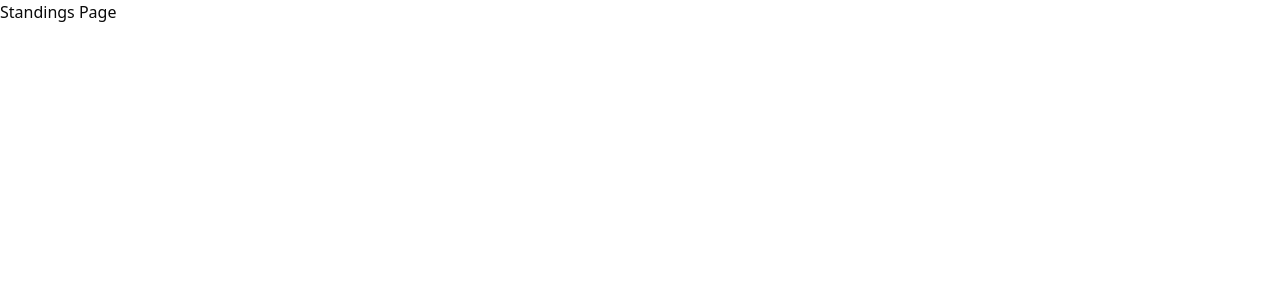
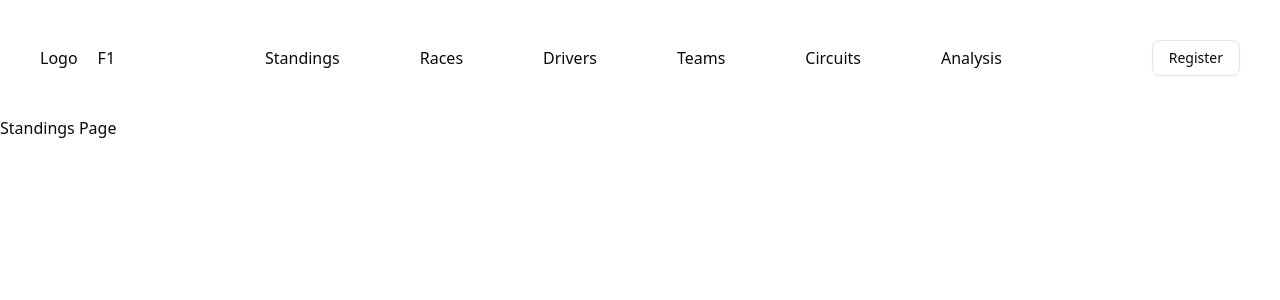
Before and after one commit to akshay-here/F1DataShift, a Next.js app in the folder frontend/: page /standings in a window 1280 px wide. Shown: the top 300 px of the page. Built offline with nearby package versions, Linux system fonts and the light colour scheme.

Commit message:
created homepage and added the current standings

```diff
--- /dev/null
+++ b/frontend/app/components/ConstructorStandings.jsx
@@ -0,0 +1,50 @@
+import React from 'react'
+import {
+    Table,
+    TableBody,
+    TableCaption,
+    TableCell,
+    TableHead,
+    TableHeader,
+    TableRow,
+} from "@/components/ui/table"
+
+async function ConstructorStandings() {
+
+    const res = await fetch("http://localhost:8000/standings/constructors/2025")
+    const data = await res.json()
+    // console.log(data)
+
+    return (
+        <div>
+
+            <h1>Constructor Standings</h1>
+
+            <Table className="w-fit border">
+                <TableCaption>Constructor Standings</TableCaption>
+                <TableHeader>
+                    <TableRow>
+                        <TableHead>Position</TableHead>
+                        <TableHead>Constructor</TableHead>
+                        <TableHead>Wins</TableHead>
+                        <TableHead>Points</TableHead>
+                    </TableRow>
+                </TableHeader>
+
+                <TableBody>
+                    {data.map((constructor => (
+                        <TableRow key={constructor.Constructor.constructorId}>
+                            <TableCell>{constructor.position}</TableCell>
+                            <TableCell>{constructor.Constructor.name}</TableCell>
+                            <TableCell>{constructor.wins}</TableCell>
+                            <TableCell>{constructor.points}</TableCell>
+                        </TableRow>
+                    )))}
+                </TableBody>
+            </Table>
+
+        </div>
+    )
+}
+
+export default ConstructorStandings
--- /dev/null
+++ b/frontend/app/components/DriverStandings.jsx
@@ -0,0 +1,52 @@
+import React from 'react'
+import {
+    Table,
+    TableBody,
+    TableCaption,
+    TableCell,
+    TableHead,
+    TableHeader,
+    TableRow,
+} from "@/components/ui/table"
+
+async function DriverStandings() {
+
+    const res = await fetch("http://localhost:8000/standings/drivers/2025")
+    const data = await res.json()
+    // console.log(data)
+
+    return (
+        <div>
+
+            <h1>Driver Standings</h1>
+
+            <Table className="w-fit border">
+                <TableCaption>Driver Standings</TableCaption>
+                <TableHeader>
+                    <TableRow>
+                        <TableHead>Position</TableHead>
+                        <TableHead>Driver</TableHead>
+                        <TableHead>Constructor</TableHead>
+                        <TableHead>Wins</TableHead>
+                        <TableHead>Points</TableHead>
+                    </TableRow>
+                </TableHeader>
+
+                <TableBody>
+                    {data.map((driver => (
+                        <TableRow key={driver.Driver.driverId}>
+                            <TableCell>{driver.position}</TableCell>
+                            <TableCell>{driver.Driver.givenName} {driver.Driver.familyName}</TableCell>
+                            <TableCell>{driver.Constructors[0]?.name}</TableCell>
+                            <TableCell>{driver.wins}</TableCell>
+                            <TableCell>{driver.points}</TableCell>
+                        </TableRow>
+                    )))}
+                </TableBody>
+            </Table>
+
+        </div>
+    )
+}
+
+export default DriverStandings
--- /dev/null
+++ b/frontend/app/components/Navbar.jsx
@@ -0,0 +1,31 @@
+"use client";
+
+import React from 'react'
+import Link from 'next/link';
+import { Button } from '@/components/ui/button';
+
+function Navbar() {
+  return (
+    <nav className='flex items-center justify-between p-10'>
+        <div className='flex items-center space-x-5'>
+            <Link href="/" className="hover:text-red-400">Logo</Link>
+            <Link href="/" className="hover:text-red-400">F1</Link>
+        </div>
+
+        <div className='flex items-center space-x-20'>
+            <Link href="/standings" className="hover:text-red-400">Standings</Link>
+            <Link href="/races" className="hover:text-red-400">Races</Link>
+            <Link href="/drivers" className="hover:text-red-400">Drivers</Link>
+            <Link href="/teams" className="hover:text-red-400">Teams</Link>
+            <Link href="/circuits" className="hover:text-red-400">Circuits</Link>
+            <Link href="/analysis" className="hover:text-red-400">Analysis</Link>
+        </div>
+
+        <div>
+            <Button variant="outline">Register</Button>
+        </div>
+    </nav>
+  )
+}
+
+export default Navbar
--- a/frontend/app/layout.jsx
+++ b/frontend/app/layout.jsx
@@ -1,27 +1,16 @@
-import { Geist, Geist_Mono } from "next/font/google";
 import "./globals.css";
-
-const geistSans = Geist({
-  variable: "--font-geist-sans",
-  subsets: ["latin"],
-});
-
-const geistMono = Geist_Mono({
-  variable: "--font-geist-mono",
-  subsets: ["latin"],
-});
+import Navbar from "./components/Navbar";
 
 export const metadata = {
-  title: "Create Next App",
+  title: "F1 App",
   description: "Generated by create next app",
 };
 
 export default function RootLayout({ children }) {
   return (
     <html lang="en">
-      <body
-        className={`${geistSans.variable} ${geistMono.variable} antialiased`}
-      >
+      <body>
+        <Navbar />
         {children}
       </body>
     </html>
--- a/frontend/app/page.jsx
+++ b/frontend/app/page.jsx
@@ -1,9 +1,16 @@
-// Home page
+import React from 'react'
+import DriverStandings from './components/DriverStandings'
+import ConstructorStandings from './components/ConstructorStandings'
 
-export default function Home() {
+function page() {
   return (
     <div>
-      <h1>Hello World</h1>
+      <div className='flex p-10 space-x-20'>
+        <DriverStandings />
+        <ConstructorStandings />
+      </div>
     </div>
-  );
+  )
 }
+
+export default page
--- a/frontend/app/standings/page.jsx
+++ b/frontend/app/standings/page.jsx
@@ -1,11 +1,13 @@
 import React from 'react'
+import DriverStandings from '../components/DriverStandings'
+import ConstructorStandings from '../components/ConstructorStandings'
 
 function Standings() {
-  return (
-    <div>
-        <h1>Standings Page</h1>
-    </div>
-  )
+    return (
+        <div>
+            Standings Page
+        </div>
+    )
 }
 
 export default Standings
--- /dev/null
+++ b/frontend/components/ui/button.jsx
@@ -0,0 +1,55 @@
+import * as React from "react"
+import { Slot } from "@radix-ui/react-slot"
+import { cva } from "class-variance-authority";
+
+import { cn } from "@/lib/utils"
+
+const buttonVariants = cva(
+  "inline-flex items-center justify-center gap-2 whitespace-nowrap rounded-md text-sm font-medium transition-all disabled:pointer-events-none disabled:opacity-50 [&_svg]:pointer-events-none [&_svg:not([class*='size-'])]:size-4 shrink-0 [&_svg]:shrink-0 outline-none focus-visible:border-ring focus-visible:ring-ring/50 focus-visible:ring-[3px] aria-invalid:ring-destructive/20 dark:aria-invalid:ring-destructive/40 aria-invalid:border-destructive",
+  {
+    variants: {
+      variant: {
+        default:
+          "bg-primary text-primary-foreground shadow-xs hover:bg-primary/90",
+        destructive:
+          "bg-destructive text-white shadow-xs hover:bg-destructive/90 focus-visible:ring-destructive/20 dark:focus-visible:ring-destructive/40 dark:bg-destructive/60",
+        outline:
+          "border bg-background shadow-xs hover:bg-accent hover:text-accent-foreground dark:bg-input/30 dark:border-input dark:hover:bg-input/50",
+        secondary:
+          "bg-secondary text-secondary-foreground shadow-xs hover:bg-secondary/80",
+        ghost:
+          "hover:bg-accent hover:text-accent-foreground dark:hover:bg-accent/50",
+        link: "text-primary underline-offset-4 hover:underline",
+      },
+      size: {
+        default: "h-9 px-4 py-2 has-[>svg]:px-3",
+        sm: "h-8 rounded-md gap-1.5 px-3 has-[>svg]:px-2.5",
+        lg: "h-10 rounded-md px-6 has-[>svg]:px-4",
+        icon: "size-9",
+      },
+    },
+    defaultVariants: {
+      variant: "default",
+      size: "default",
+    },
+  }
+)
+
+function Button({
+  className,
+  variant,
+  size,
+  asChild = false,
+  ...props
+}) {
+  const Comp = asChild ? Slot : "button"
+
+  return (
+    <Comp
+      data-slot="button"
+      className={cn(buttonVariants({ variant, size, className }))}
+      {...props} />
+  );
+}
+
+export { Button, buttonVariants }
--- /dev/null
+++ b/frontend/components/ui/table.jsx
@@ -0,0 +1,123 @@
+"use client"
+
+import * as React from "react"
+
+import { cn } from "@/lib/utils"
+
+function Table({
+  className,
+  ...props
+}) {
+  return (
+    <div data-slot="table-container" className="relative w-full overflow-x-auto">
+      <table
+        data-slot="table"
+        className={cn("w-full caption-bottom text-sm", className)}
+        {...props} />
+    </div>
+  );
+}
+
+function TableHeader({
+  className,
+  ...props
+}) {
+  return (
+    <thead
+      data-slot="table-header"
+      className={cn("[&_tr]:border-b", className)}
+      {...props} />
+  );
+}
+
+function TableBody({
+  className,
+  ...props
+}) {
+  return (
+    <tbody
+      data-slot="table-body"
+      className={cn("[&_tr:last-child]:border-0", className)}
+      {...props} />
+  );
+}
+
+function TableFooter({
+  className,
+  ...props
+}) {
+  return (
+    <tfoot
+      data-slot="table-footer"
+      className={cn("bg-muted/50 border-t font-medium [&>tr]:last:border-b-0", className)}
+      {...props} />
+  );
+}
+
+function TableRow({
+  className,
+  ...props
+}) {
+  return (
+    <tr
+      data-slot="table-row"
+      className={cn(
+        "hover:bg-muted/50 data-[state=selected]:bg-muted border-b transition-colors",
+        className
+      )}
+      {...props} />
+  );
+}
+
+function TableHead({
+  className,
+  ...props
+}) {
+  return (
+    <th
+      data-slot="table-head"
+      className={cn(
+        "text-foreground h-10 px-2 text-left align-middle font-medium whitespace-nowrap [&:has([role=checkbox])]:pr-0 [&>[role=checkbox]]:translate-y-[2px]",
+        className
+      )}
+      {...props} />
+  );
+}
+
+function TableCell({
+  className,
+  ...props
+}) {
+  return (
+    <td
+      data-slot="table-cell"
+      className={cn(
+        "p-2 align-middle whitespace-nowrap [&:has([role=checkbox])]:pr-0 [&>[role=checkbox]]:translate-y-[2px]",
+        className
+      )}
+      {...props} />
+  );
+}
+
+function TableCaption({
+  className,
+  ...props
+}) {
+  return (
+    <caption
+      data-slot="table-caption"
+      className={cn("text-muted-foreground mt-4 text-sm", className)}
+      {...props} />
+  );
+}
+
+export {
+  Table,
+  TableHeader,
+  TableBody,
+  TableFooter,
+  TableHead,
+  TableRow,
+  TableCell,
+  TableCaption,
+}
--- a/frontend/package.json
+++ b/frontend/package.json
@@ -9,6 +9,7 @@
     "lint": "next lint"
   },
   "dependencies": {
+    "@radix-ui/react-slot": "^1.2.3",
     "class-variance-authority": "^0.7.1",
     "clsx": "^2.1.1",
     "lucide-react": "^0.513.0",
```
Also changed, not shown: 1 other file (tests, documents, lock files or other folders).
